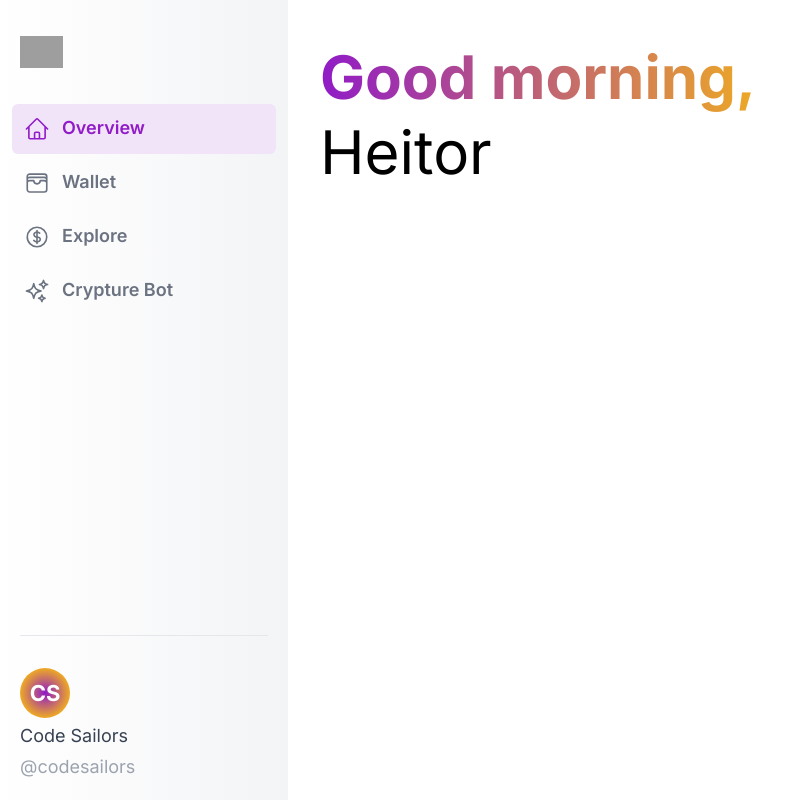
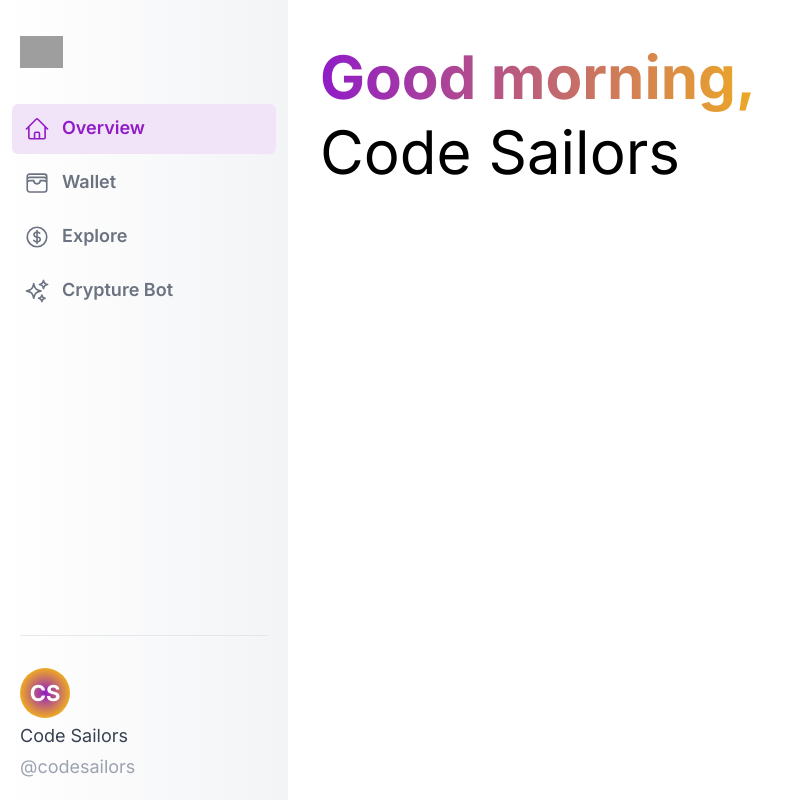
Before and after one commit to nunom27/crypture, a Next.js app: page / in a window 1280 px wide. Shown: the whole page, without its empty margins (0-802 px from the left). Built offline with nearby package versions, Linux system fonts and the light colour scheme; grey boxes are pictures that could not be loaded.

Commit message:
Fix: name

```diff
--- a/app/page.tsx
+++ b/app/page.tsx
@@ -5,7 +5,7 @@ import Image from "next/image";
 export default function Home() {
   return (
     <Sidebar>
-      <div className="text-xltitle leading-tight"><span className="bg-gradient-to-r from-purple-200 to-gold inline-block text-transparent bg-clip-text font-bold">Good morning,</span> <br></br> Heitor</div>
+      <div className="text-xltitle leading-tight"><span className="bg-gradient-to-r from-purple-200 to-gold inline-block text-transparent bg-clip-text font-bold">Good morning,</span> <br></br> Code Sailors</div>
     </Sidebar>
   );
 }
```
